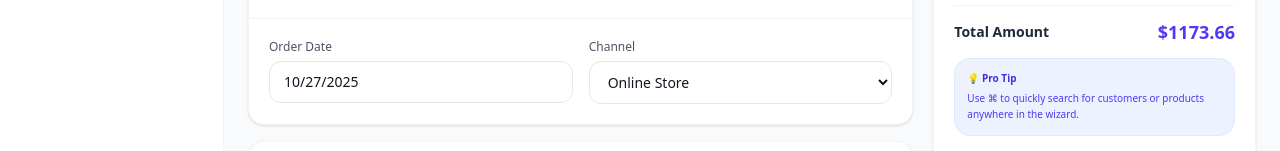
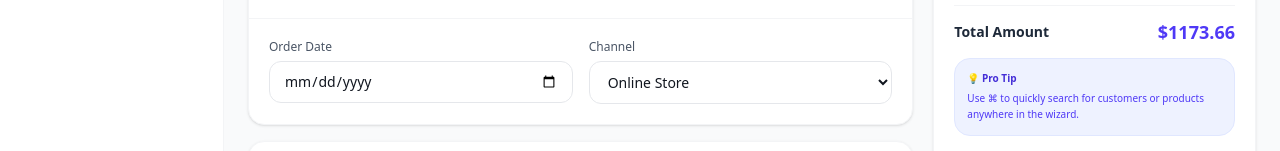
Before and after one commit to alabiabeeb/Market-Pro, a Next.js app: page /admin/orders/create in a window 1280 px wide. Shown: the part 426-577 px from the top of the page. Built offline with nearby package versions, Linux system fonts and the light colour scheme.

Commit message:
date-update

```diff
--- a/app/admin/orders/create/page.tsx
+++ b/app/admin/orders/create/page.tsx
@@ -246,7 +246,7 @@ export default function CreateOrderPage() {
                 <div className="p-5 grid grid-cols-1 sm:grid-cols-2 gap-4">
                   <div>
                     <label className="block text-xs font-medium text-gray-600 mb-1.5">Order Date</label>
-                    <input type="text" value={orderDate} onChange={e => setOrderDate(e.target.value)}
+                    <input type="date" value={orderDate} onChange={e => setOrderDate(e.target.value)}
                       className="w-full px-3.5 py-2.5 text-sm border border-gray-200 rounded-lg focus:outline-none focus:ring-2 focus:ring-indigo-500/20 focus:border-indigo-400" />
                   </div>
                   <div>
```
